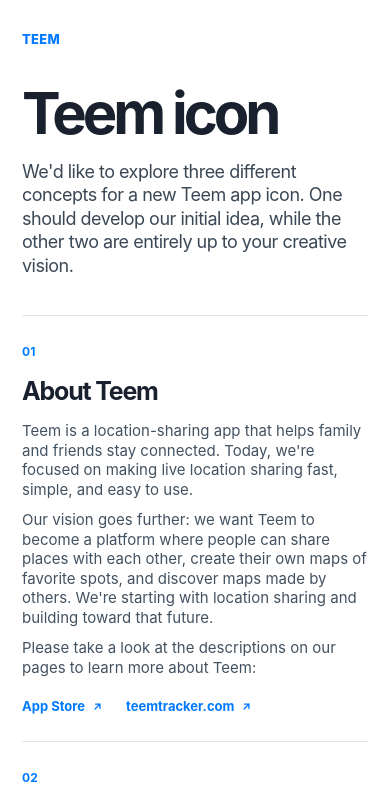
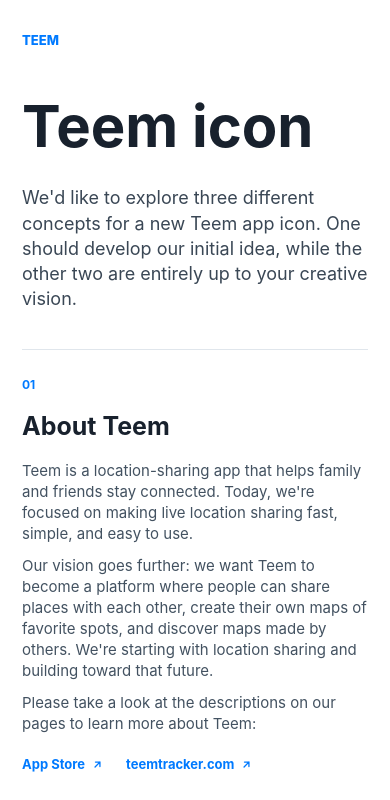
Before and after one commit to gurick/teem-icon, a plain HTML site: page index.html in a window 390 px wide. Shown: the top 800 px of the page. Drawn offline with Linux system fonts and the light colour scheme.

Commit message:
Adjust Teem Icon typography

```diff
--- a/index.html
+++ b/index.html
@@ -20,22 +20,22 @@
     }
     * { box-sizing: border-box; }
     html { scroll-behavior: smooth; }
-    body { margin:0; background:var(--canvas); color:var(--ink); font-family:var(--font); -webkit-font-smoothing:antialiased; }
+    body { margin:0; background:var(--canvas); color:var(--ink); font-family:var(--font); line-height:1.4; letter-spacing:normal; -webkit-font-smoothing:antialiased; }
     .paper { width:min(100% - 64px, 980px); margin:44px auto 64px; background:var(--paper); border:1px solid #E5EBF0; box-shadow:0 15px 45px rgba(24,42,62,.055); }
     .content { padding:66px 78px 54px; }
-    .eyebrow-row { display:flex; align-items:center; justify-content:space-between; gap:20px; color:var(--muted); font-size:11px; font-weight:700; letter-spacing:0.105em; text-transform:uppercase; }
-    .eyebrow-row .brand { color:var(--blue); letter-spacing:0.02em; font-weight:800; font-size:13px; }
+    .eyebrow-row { display:flex; align-items:center; justify-content:space-between; gap:20px; color:var(--muted); font-size:11px; font-weight:700; text-transform:uppercase; }
+    .eyebrow-row .brand { color:var(--blue); font-weight:800; font-size:13px; }
     h1,h2,h3,p { margin:0; }
-    h1 { font-size:clamp(48px, 6vw, 68px); line-height:1; font-weight:740; letter-spacing:-.069em; margin:42px 0 18px; }
-    .lede { max-width:670px; font-size:20px; line-height:1.3; letter-spacing:-.028em; color:#3A4755; }
+    h1 { font-size:clamp(48px, 6vw, 68px); line-height:1.4; font-weight:740; margin:42px 0 18px; }
+    .lede { max-width:670px; font-size:20px; line-height:1.4; color:#3A4755; }
     .lede b { color:var(--ink); font-weight:650; }
     .divider { height:1px; background:var(--line); margin:48px 0 0; }
     .section { display:grid; grid-template-columns:142px minmax(0,1fr); gap:22px; padding:38px 0 0; }
     .section + .section { margin-top:38px; border-top:1px solid var(--line); }
-    .section-kicker { font-size:11px; line-height:1.55; text-transform:uppercase; letter-spacing:.1em; font-weight:700; color:var(--muted); padding-top:5px; }
-    .section-kicker .number { color:var(--blue); display:inline-block; margin-bottom:0; letter-spacing:.02em; font-size:12px; }
-    h2 { font-size:27px; font-weight:710; line-height:1.15; letter-spacing:-.048em; margin-bottom:16px; }
-    .body-copy { font-size:15px; line-height:1.3; color:#435261; max-width:620px; }
+    .section-kicker { font-size:11px; line-height:1.4; text-transform:uppercase; font-weight:700; color:var(--muted); padding-top:5px; }
+    .section-kicker .number { color:var(--blue); display:inline-block; margin-bottom:0; font-size:12px; }
+    h2 { font-size:27px; font-weight:710; line-height:1.4; margin-bottom:16px; }
+    .body-copy { font-size:15px; line-height:1.4; color:#435261; max-width:620px; }
     .body-copy + .body-copy { margin-top:11px; }
     .links { display:flex; flex-wrap:wrap; gap:22px; margin-top:21px; }
     .links a { font-size:13px; text-decoration:none; color:var(--blue); font-weight:650; display:inline-flex; align-items:center; gap:6px; }
@@ -45,11 +45,11 @@
     .current-icon-frame { width:200px; flex:0 0 200px; aspect-ratio:1; display:grid; place-items:center; background:#FAFBFD; border:1px solid #E8EDF1; border-radius:16px; padding:14px; }
     .current-icon-frame img { width:100%; height:100%; display:block; object-fit:contain; }
     .current-copy { flex:1; }
-    .small-cap { display:block; color:#8B96A3; font-size:11px; letter-spacing:.075em; font-weight:700; text-transform:uppercase; margin-bottom:11px; }
+    .small-cap { display:block; color:#8B96A3; font-size:11px; font-weight:700; text-transform:uppercase; margin-bottom:11px; }
     .references { margin-top:24px; background:var(--light); border:1px solid #E8EDF2; border-radius:11px; padding:22px 22px 20px; }
     .reference-header { display:flex; align-items:baseline; justify-content:space-between; gap:10px; margin-bottom:16px; }
-    .reference-header h3 { font-size:14px; font-weight:710; letter-spacing:-.022em; }
-    .reference-header span { color:#8A96A4; font-size:11px; letter-spacing:.01em; }
+    .reference-header h3 { font-size:14px; font-weight:710; }
+    .reference-header span { color:#8A96A4; font-size:11px; }
     .visual-flow { display:flex; align-items:center; justify-content:space-between; gap:7px; }
     .visual-part { flex:1 1 0; min-width:0; text-align:center; }
     .visual-frame { width:100%; background:#FFFFFF; border:1px solid #E7ECF1; border-radius:8px; aspect-ratio:1/1; display:grid; place-items:center; overflow:hidden; }
@@ -57,7 +57,7 @@
     .visual-caption { color:#697686; font-size:11px; line-height:1.4; padding-top:9px; font-weight:580; }
     .math-symbol { flex:0 0 17px; color:#8794A1; text-align:center; font-size:19px; font-weight:400; transform:translateY(-11px); }
     .concept-reference { margin-top:22px; }
-    .reference-note { margin-top:16px; color:#6B7786; font-size:12px; line-height:1.3; max-width:605px; }
+    .reference-note { margin-top:16px; color:#6B7786; font-size:12px; line-height:1.4; max-width:605px; }
     .cross-note { border-left:3px solid var(--blue); padding:1px 0 2px 18px; }
     .brand-colors { margin-top:22px; }
     .colors-heading { font-size:13px; font-weight:650; color:var(--ink); margin-bottom:11px; }
@@ -109,7 +109,7 @@
       .section { grid-template-columns:112px minmax(0,1fr); gap:15px; padding-top:26px; break-inside:avoid; }
       .section + .section { margin-top:22px; }
       h2 { font-size:23px; margin-bottom:12px; }
-      .body-copy { font-size:12px; line-height:1.3; }
+      .body-copy { font-size:12px; line-height:1.4; }
       .links { margin-top:12px; }
       .current-icon-frame { width:155px; flex-basis:155px; }
       .references { padding:15px; margin-top:13px; break-inside:avoid; }
```
